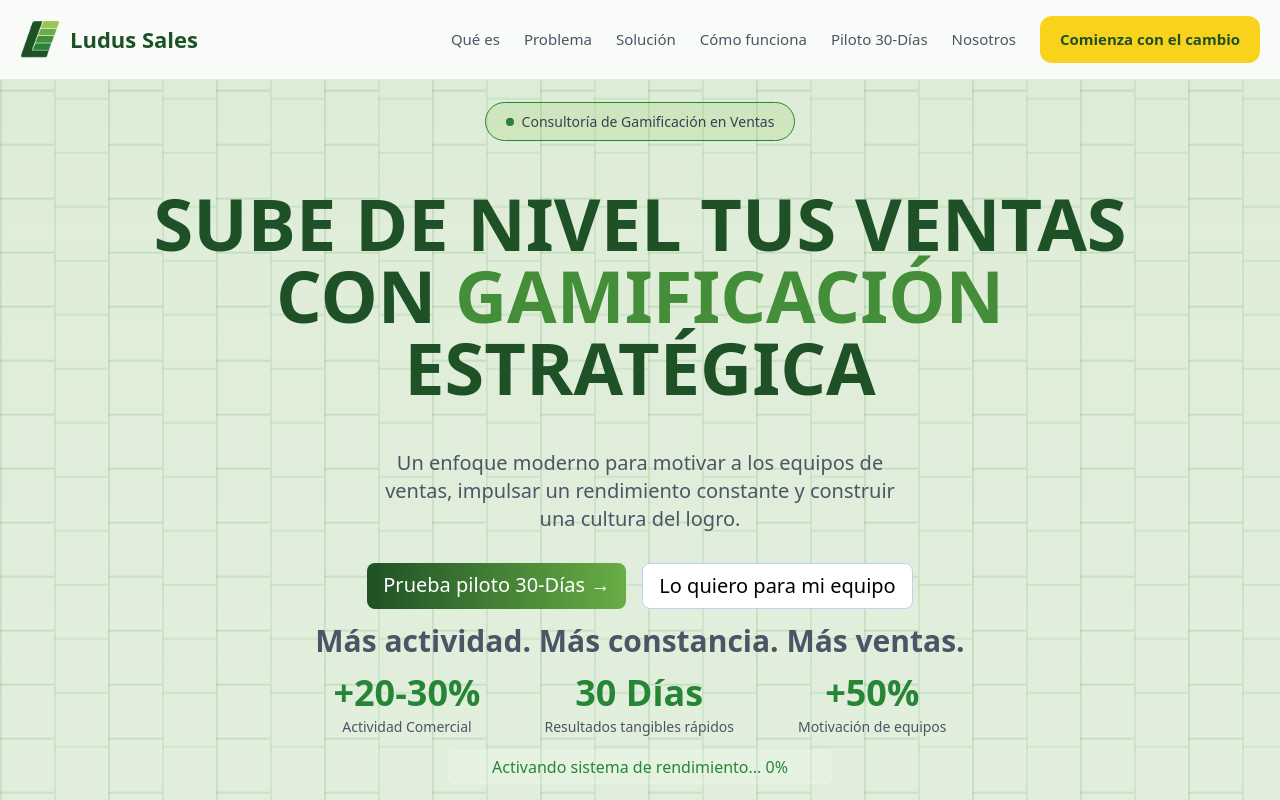
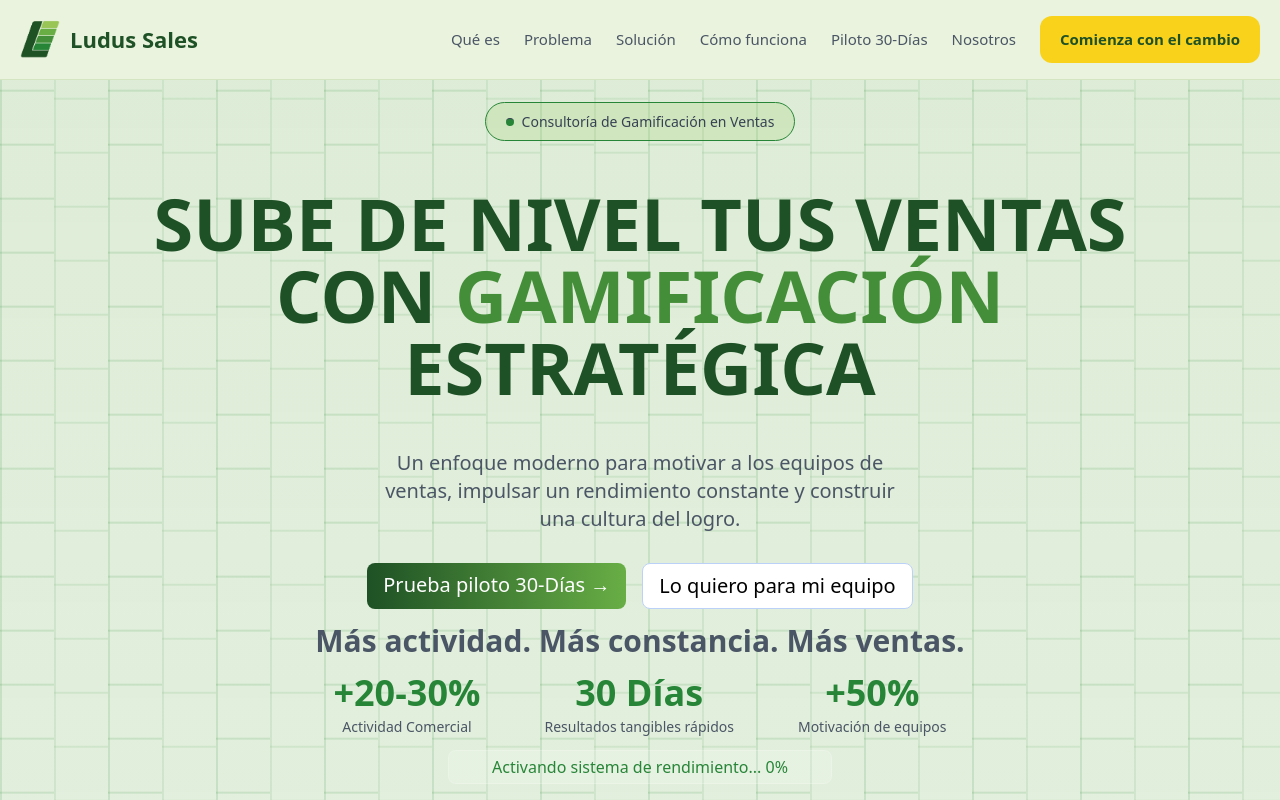
Before and after one commit to sezgox/ludusales, an Angular app: page / in a window 1280 px wide. Shown: the top 800 px of the page. Built offline with nearby package versions, Linux system fonts and the light colour scheme.

Commit message:
Header bg color

```diff
--- a/src/app/components/landing-header/landing-header.css
+++ b/src/app/components/landing-header/landing-header.css
@@ -7,7 +7,7 @@
     justify-content: space-between;
     gap: 16px;
     padding: 16px 20px;
-    background: rgba(248, 251, 248, 0.92);
+    background: #EAF3DD;
     border-bottom: 1px solid rgba(104, 174, 69, 0.18);
     backdrop-filter: blur(16px);
 }
```
